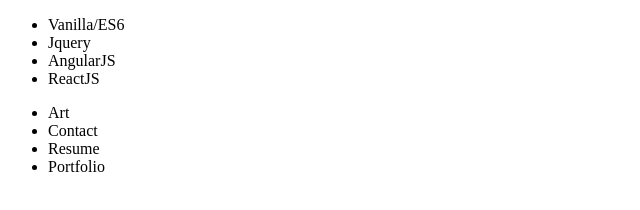
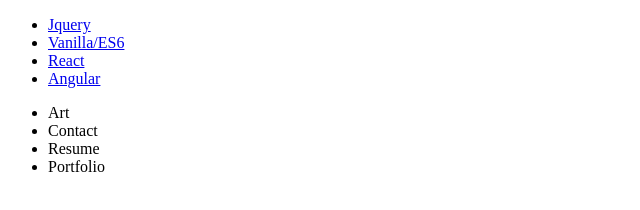
Before and after one commit to shaunbloom/ShaunBloom.com-v2, a website: page src/index.html in a window 1280 px wide. Shown: the whole page, without its empty margins (0-640 px from the left). Drawn offline with Linux system fonts and the light colour scheme.

Commit message:
Finalized framework nav

```diff
--- a/src/index.html
+++ b/src/index.html
@@ -2,17 +2,17 @@
 <html lang="en">
     <head>
         <meta charset="UTF-8">
-        <title>S H A U N B L O O M . C O M - V 2 (Webpack/Babel/ES6/Less)</title>
+        <title>V A N I L L I A J S. S H A U N B L O O M . C O M</title>
         <script src="https://kit.fontawesome.com/39f84b9b2f.js"></script>
     </head>
 
     <body>
         <nav class="framework-nav">
 	        <ul>
-	        	<li><a class="fw-link selected" data-framework="vanilla" title="Latest build with Webpack and Babel using the latest vanillia ES6">Vanilla/ES6</a></li>
-	            <li><a class="fw-link" data-framework="jquery" title="Original site built with JQuery in '12">Jquery</a></li>
-	            <li><a class="fw-link" data-framework="angular" title="Rebuilt site in Angular to look and function exactly the same as the original JQuery version">AngularJS</a></li>
-	            <li><a class="fw-link" data-framework="react" title="Latest React build using webpack, babel and es6. Made to look and function exactly as the original JQuery"e>ReactJS</a></li>
+	            <li><a href="http://www.shaunbloom.com" class="fw-link" data-framework="jquery" title="Original site built with JQuery in '12">Jquery</a></li>
+	            <li><a href="http://vanilliajs.shaunbloom.com" class="fw-link selected" data-framework="vanilla" title="Latest build with Webpack and Babel using the latest vanillia ES6">Vanilla/ES6</a></li>
+	            <li><a href="http://react.shaunbloom.com" class="fw-link" data-framework="react" title="Latest React build using webpack, babel and es6. Made to look and function exactly as the original JQuery version">React</a></li>
+	            <li><a href="http://angular.shaunbloom.com" class="fw-link" data-framework="angular" title="Rebuilt site in Angular to look and function exactly the same as the original JQuery version">Angular</a></li>
 	        </ul>
 	    </nav>
 	    <div id="wrapper">
--- a/src/js/index.js
+++ b/src/js/index.js
@@ -45,7 +45,7 @@
 
 // FAMEWORK NAV
 elements.frameworkNav.addEventListener('click', e => {
-	e.preventDefault();
+	//e.preventDefault();
 	homeView.updateSelectedFrameworkNav(e);
 });
 
```
